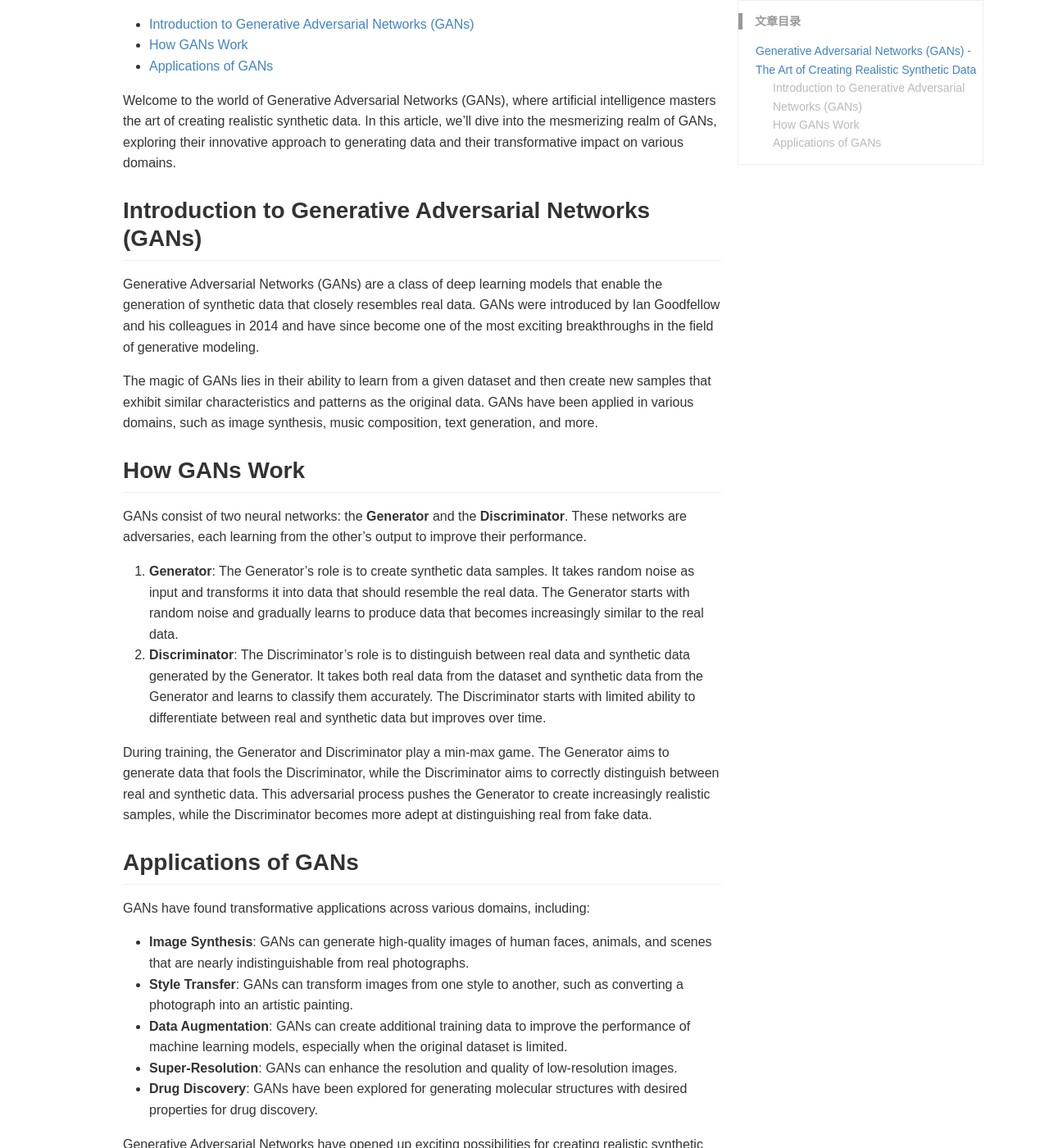
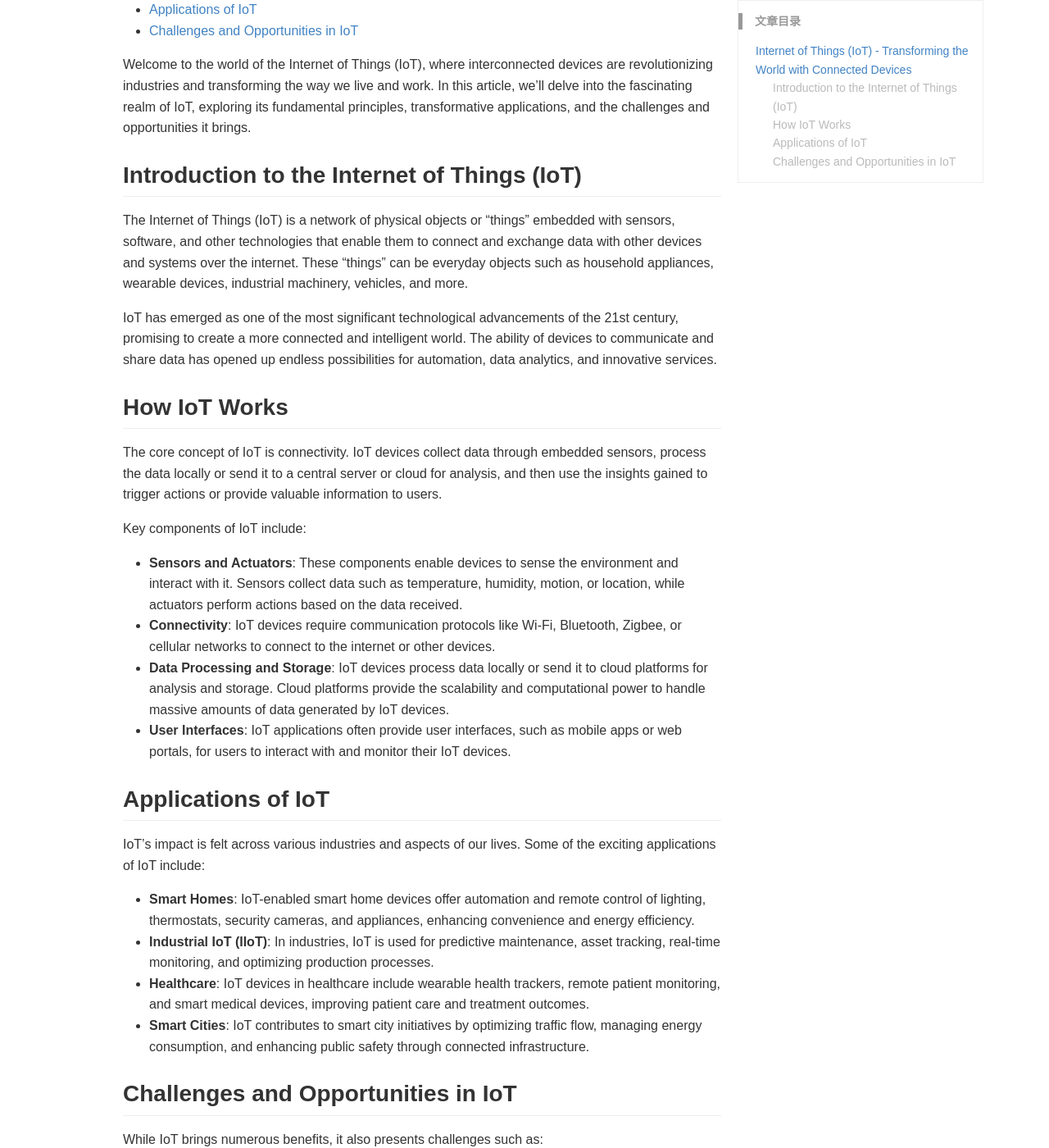
Before and after one commit to leyao-daily/leyao-daily.github.io, a Jekyll site: the page built from _posts/2023-7-27-Quick-Notes-Internet-of-Things.md, in a window 1280 px wide and 1400 px high, scrolled down 473 px. Shown: the whole window at 82% size. Built offline with Jekyll 4.4.1, drawn with Linux system fonts in a browser that asks for light colours; comment, search, counter and statistics services are not loaded; some of the changed text lies outside the part shown.

```diff
--- a/_posts/2023-7-27-Quick-Notes-Internet-of-Things.md
+++ b/_posts/2023-7-27-Quick-Notes-Internet-of-Things.md
@@ -1,43 +1,53 @@
 ---
 layout: post
-title: Generative Adversarial Networks (GANs) - The Art of Creating Realistic Synthetic Data
-categories: ['Machine Learning', 'Artificial Intelligence', 'Generative Adversarial Networks']
-description: In this article, we delve into the fascinating world of Generative Adversarial Networks (GANs), exploring their innovative approach to generating realistic synthetic data and their transformative impact on various applications.
-keywords: Generative Adversarial Networks, GANs, Machine Learning, Artificial Intelligence, Synthetic Data
+title: Internet of Things (IoT) - Transforming the World with Connected Devices
+categories: ['Internet of Things', 'Technology', 'IoT Applications']
+description: In this article, we delve into the fascinating world of the Internet of Things (IoT), exploring how interconnected devices are transforming industries and our daily lives, and the challenges and opportunities of this transformative technology.
+keywords: Internet of Things, IoT, Connected Devices, IoT Applications, IoT Security
 ---
-# Generative Adversarial Networks (GANs) - The Art of Creating Realistic Synthetic Data
+# Internet of Things (IoT) - Transforming the World with Connected Devices
 
 **Table of Contents**
 
-- [Introduction to Generative Adversarial Networks (GANs)](#introduction-to-generative-adversarial-networks-gans)
-- [How GANs Work](#how-gans-work)
-- [Applications of GANs](#applications-of-gans)
+- [Introduction to the Internet of Things (IoT)](#introduction-to-the-internet-of-things-iot)
+- [How IoT Works](#how-iot-works)
+- [Applications of IoT](#applications-of-iot)
+- [Challenges and Opportunities in IoT](#challenges-and-opportunities-in-iot)
 
-Welcome to the world of Generative Adversarial Networks (GANs), where artificial intelligence masters the art of creating realistic synthetic data. In this article, we'll dive into the mesmerizing realm of GANs, exploring their innovative approach to generating data and their transformative impact on various domains.
+Welcome to the world of the Internet of Things (IoT), where interconnected devices are revolutionizing industries and transforming the way we live and work. In this article, we'll delve into the fascinating realm of IoT, exploring its fundamental principles, transformative applications, and the challenges and opportunities it brings.
 
-## Introduction to Generative Adversarial Networks (GANs)
+## Introduction to the Internet of Things (IoT)
 
-Generative Adversarial Networks (GANs) are a class of deep learning models that enable the generation of synthetic data that closely resembles real data. GANs were introduced by Ian Goodfellow and his colleagues in 2014 and have since become one of the most exciting breakthroughs in the field of generative modeling.
+The Internet of Things (IoT) is a network of physical objects or "things" embedded with sensors, software, and other technologies that enable them to connect and exchange data with other devices and systems over the internet. These "things" can be everyday objects such as household appliances, wearable devices, industrial machinery, vehicles, and more.
 
-The magic of GANs lies in their ability to learn from a given dataset and then create new samples that exhibit similar characteristics and patterns as the original data. GANs have been applied in various domains, such as image synthesis, music composition, text generation, and more.
+IoT has emerged as one of the most significant technological advancements of the 21st century, promising to create a more connected and intelligent world. The ability of devices to communicate and share data has opened up endless possibilities for automation, data analytics, and innovative services.
 
-## How GANs Work
+## How IoT Works
 
-GANs consist of two neural networks: the **Generator** and the **Discriminator**. These networks are adversaries, each learning from the other's output to improve their performance.
+The core concept of IoT is connectivity. IoT devices collect data through embedded sensors, process the data locally or send it to a central server or cloud for analysis, and then use the insights gained to trigger actions or provide valuable information to users.
 
-1. **Generator**: The Generator's role is to create synthetic data samples. It takes random noise as input and transforms it into data that should resemble the real data. The Generator starts with random noise and gradually learns to produce data that becomes increasingly similar to the real data.
-2. **Discriminator**: The Discriminator's role is to distinguish between real data and synthetic data generated by the Generator. It takes both real data from the dataset and synthetic data from the Generator and learns to classify them accurately. The Discriminator starts with limited ability to differentiate between real and synthetic data but improves over time.
+Key components of IoT include:
 
-During training, the Generator and Discriminator play a min-max game. The Generator aims to generate data that fools the Discriminator, while the Discriminator aims to correctly distinguish between real and synthetic data. This adversarial process pushes the Generator to create increasingly realistic samples, while the Discriminator becomes more adept at distinguishing real from fake data.
+- **Sensors and Actuators**: These components enable devices to sense the environment and interact with it. Sensors collect data such as temperature, humidity, motion, or location, while actuators perform actions based on the data received.
+- **Connectivity**: IoT devices require communication protocols like Wi-Fi, Bluetooth, Zigbee, or cellular networks to connect to the internet or other devices.
+- **Data Processing and Storage**: IoT devices process data locally or send it to cloud platforms for analysis and storage. Cloud platforms provide the scalability and computational power to handle massive amounts of data generated by IoT devices.
+- **User Interfaces**: IoT applications often provide user interfaces, such as mobile apps or web portals, for users to interact with and monitor their IoT devices.
 
-## Applications of GANs
+## Applications of IoT
 
-GANs have found transformative applications across various domains, including:
+IoT's impact is felt across various industries and aspects of our lives. Some of the exciting applications of IoT include:
 
-- **Image Synthesis**: GANs can generate high-quality images of human faces, animals, and scenes that are nearly indistinguishable from real photographs.
-- **Style Transfer**: GANs can transform images from one style to another, such as converting a photograph into an artistic painting.
-- **Data Augmentation**: GANs can create additional training data to improve the performance of machine learning models, especially when the original dataset is limited.
-- **Super-Resolution**: GANs can enhance the resolution and quality of low-resolution images.
-- **Drug Discovery**: GANs have been explored for generating molecular structures with desired properties for drug discovery.
+- **Smart Homes**: IoT-enabled smart home devices offer automation and remote control of lighting, thermostats, security cameras, and appliances, enhancing convenience and energy efficiency.
+- **Industrial IoT (IIoT)**: In industries, IoT is used for predictive maintenance, asset tracking, real-time monitoring, and optimizing production processes.
+- **Healthcare**: IoT devices in healthcare include wearable health trackers, remote patient monitoring, and smart medical devices, improving patient care and treatment outcomes.
+- **Smart Cities**: IoT contributes to smart city initiatives by optimizing traffic flow, managing energy consumption, and enhancing public safety through connected infrastructure.
 
-Generative Adversarial Networks have opened up exciting possibilities for creating realistic synthetic data and generating content that previously required substantial human effort. Their ability to create new data with valuable characteristics has far-reaching implications for various industries and creative applications.
+## Challenges and Opportunities in IoT
+
+While IoT brings numerous benefits, it also presents challenges such as:
+
+- **Security**: IoT devices are susceptible to cyberattacks, requiring robust security measures to protect sensitive data and ensure device integrity.
+- **Privacy**: IoT devices collect vast amounts of personal data, raising concerns about privacy and data ownership.
+- **Interoperability**: The diverse ecosystem of IoT devices may face compatibility issues, hindering seamless communication between devices from different manufacturers.
+
+Despite these challenges, IoT offers tremendous opportunities for innovation, efficiency, and sustainability across industries. As IoT continues to evolve, it will play a pivotal role in shaping the future of technology and the way we interact with the world around us.
```
Also changed, not shown: _posts/2023-7-28-Quick-Notes-Edge-Computing.md (added, +61 -0 lines).
